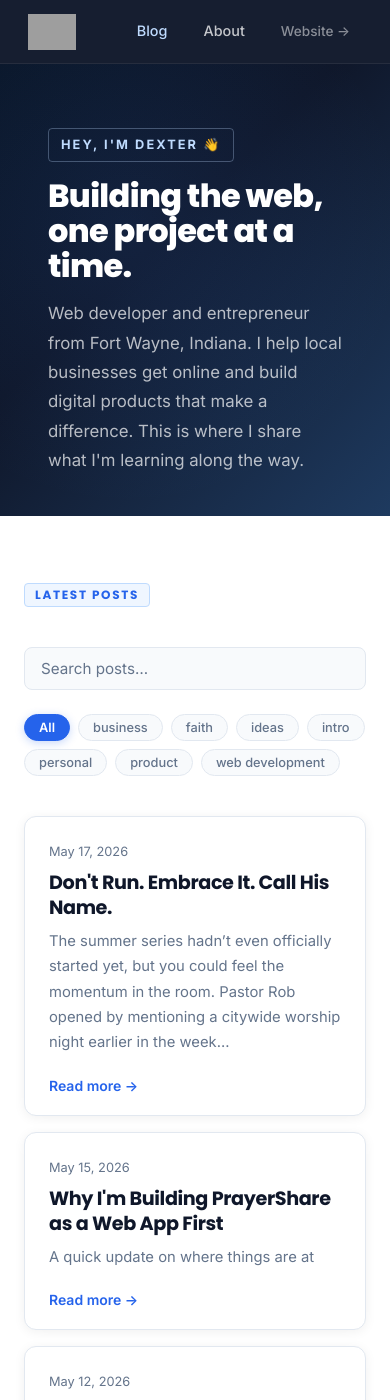
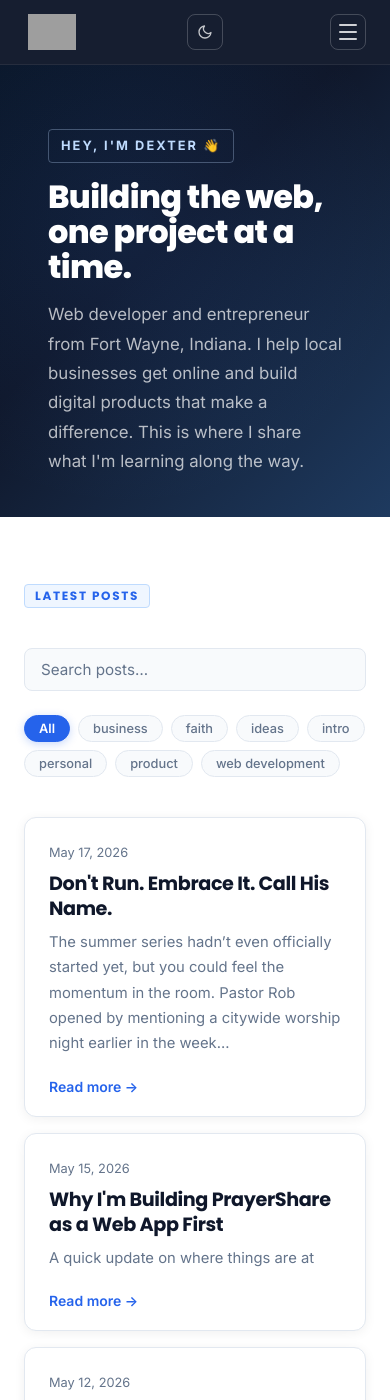
Before and after one commit to dextercarlmiller/blog, a Jekyll site: the page built from index.md, in a window 390 px wide and 1400 px high. Built offline with Jekyll 4.4.1, drawn with Linux system fonts in a browser that asks for light colours; comment, search, counter and statistics services are not loaded; grey boxes are pictures that could not be loaded.

Commit message:
Match nav exactly to dextermiller.com + add dark mode + hamburger
Nav HTML:
- Class names now match dextermiller.com exactly: .site-nav, .nav-container,
  .nav-logo, .nav-logo-img, .nav-logo-light/dark, .nav-links, .nav-link
- Logo uses logo-light.png / logo-dark.png with theme-aware visibility
- About link now points to dextermiller.com/about (no separate blog about)
- Dark mode toggle button with moon/sun SVGs (matches main site)
- Hamburger button with 3-span X animation (matches main site)

Nav CSS:
- Exact rgba(15,23,42,0.97) sticky background, 1px rgba(255,255,255,0.07) border
- .dark-mode-toggle: 36px square, border, icon swap via [data-theme="dark"]
- .nav-hamburger: hidden on desktop, flex on mobile <=700px
- Mobile nav: absolute dropdown, nav-open class toggle, backdrop blur

theme.js:
- Restores dark/light preference from localStorage on page load
- Falls back to prefers-color-scheme if no saved preference
- Toggles data-theme="dark" on <html> element (same pattern as main site)
- Hamburger toggles .nav-open on #nav-links + aria-expanded

Dark mode CSS:
- [data-theme="dark"] block overrides page bg (#0d1117), cards (#1c2333),
  borders (#30363d), text (#e6edf3) -- exact values from main site CSS
- Swaps nav-logo-light / nav-logo-dark visibility

https://claude.ai/code/session_01NMypdAV6VZTyYY5FNhrD84

```diff
--- a/_includes/header.html
+++ b/_includes/header.html
@@ -1,19 +1,30 @@
-<header class="site-header">
-  <div class="header-inner">
-    <a href="https://dextermiller.com" class="site-logo" target="_blank" rel="noopener">
-      <img
-        src="https://dextermiller.com/images/logo-light.png"
-        alt="Dexter Miller"
-        class="logo-img"
-        onerror="this.style.display='none';this.nextElementSibling.style.display='flex';"
-      >
-      <span class="logo-mark">DM</span>
-      <span class="logo-name">Dexter Miller</span>
+<nav class="site-nav">
+  <div class="nav-container">
+
+    <a href="https://dextermiller.com" class="nav-logo" aria-label="Dexter Miller — home">
+      <img src="https://dextermiller.com/images/logo-light.png" alt="Dexter Miller" class="nav-logo-img nav-logo-light">
+      <img src="https://dextermiller.com/images/logo-dark.png"  alt="Dexter Miller" class="nav-logo-img nav-logo-dark">
     </a>
-    <nav class="site-nav" aria-label="Main navigation">
-      <a href="{{ '/' | relative_url }}" class="nav-link {% if page.url == '/' %}active{% endif %}">Blog</a>
-      <a href="{{ '/about' | relative_url }}" class="nav-link {% if page.url == '/about/' or page.url == '/about.html' %}active{% endif %}">About</a>
-      <a href="https://dextermiller.com" class="nav-link nav-link-external" target="_blank" rel="noopener">Website &rarr;</a>
-    </nav>
+
+    <div class="nav-links" id="nav-links">
+      <a href="{{ '/' | relative_url }}"
+         class="nav-link{% if page.url == '/' %} active{% endif %}">Blog</a>
+      <a href="https://dextermiller.com/about"
+         class="nav-link">About</a>
+      <a href="https://dextermiller.com"
+         class="nav-link">Website</a>
+    </div>
+
+    <button class="dark-mode-toggle" id="dark-mode-toggle" aria-label="Toggle dark mode">
+      <svg class="icon-moon" xmlns="http://www.w3.org/2000/svg" viewBox="0 0 24 24"><path d="M21 12.79A9 9 0 1 1 11.21 3 7 7 0 0 0 21 12.79z"/></svg>
+      <svg class="icon-sun"  xmlns="http://www.w3.org/2000/svg" viewBox="0 0 24 24"><circle cx="12" cy="12" r="5"/><line x1="12" y1="1"  x2="12" y2="3"/><line x1="12" y1="21" x2="12" y2="23"/><line x1="4.22" y1="4.22"  x2="5.64" y2="5.64"/><line x1="18.36" y1="18.36" x2="19.78" y2="19.78"/><line x1="1"  y1="12" x2="3"  y2="12"/><line x1="21" y1="12" x2="23" y2="12"/><line x1="4.22" y1="19.78" x2="5.64" y2="18.36"/><line x1="18.36" y1="5.64"  x2="19.78" y2="4.22"/></svg>
+    </button>
+
+    <button class="nav-hamburger" id="nav-hamburger" aria-expanded="false" aria-label="Toggle navigation" aria-controls="nav-links">
+      <span></span>
+      <span></span>
+      <span></span>
+    </button>
+
   </div>
-</header>
+</nav>
--- a/_layouts/default.html
+++ b/_layouts/default.html
@@ -1,5 +1,5 @@
 <!DOCTYPE html>
-<html lang="en">
+<html lang="en" data-theme="">
 <head>
   {% include head.html %}
 </head>
@@ -9,5 +9,6 @@
     {{ content }}
   </main>
   {% include footer.html %}
+  <script src="{{ '/assets/js/theme.js' | relative_url }}"></script>
 </body>
 </html>
--- a/_sass/_layout.scss
+++ b/_sass/_layout.scss
@@ -6,11 +6,10 @@
 }
 
 // =============================================================================
-// NAV - matches .site-nav / .nav-container on dextermiller.com
-// Always dark navy, never changes with page background
+// NAV - exact class names from dextermiller.com CSS
 // =============================================================================
 
-.site-header {
+.site-nav {
   position: sticky;
   top: 0;
   z-index: 100;
@@ -18,69 +17,42 @@
   backdrop-filter: blur(8px);
   -webkit-backdrop-filter: blur(8px);
   border-bottom: 1px solid rgba(255, 255, 255, 0.07);
-  height: $header-height;
-  display: flex;
-  align-items: center;
 }
 
-.header-inner {
+.nav-container {
   max-width: $container-width;
   margin: 0 auto;
   padding: 0 $space-lg;
-  width: 100%;
-  height: 100%;
+  height: $header-height;
   display: flex;
   align-items: center;
   justify-content: space-between;
 }
 
-// Logo - matches .nav-logo / .nav-logo-img on dextermiller.com
-.site-logo {
+// Logo
+.nav-logo {
   display: flex;
   align-items: center;
   padding: 8px 4px;
   text-decoration: none;
-  transition: opacity $transition;
+  flex-shrink: 0;
 
-  &:hover {
+  &:hover .nav-logo-img {
     opacity: 0.8;
   }
 }
 
-.logo-img {
+.nav-logo-img {
   height: 36px;
   width: auto;
-  display: block;
+  transition: opacity $transition;
 }
 
-// Text fallback shown when logo image fails to load
-.logo-mark {
-  display: none;
-  width: 36px;
-  height: 36px;
-  background: $color-accent;
-  color: #fff;
-  border-radius: $radius-xs;
-  align-items: center;
-  justify-content: center;
-  font-family: $font-heading;
-  font-size: 0.8rem;
-  font-weight: 700;
-  letter-spacing: 0.05em;
-  flex-shrink: 0;
-}
+.nav-logo-dark  { display: none; }
+.nav-logo-light { display: block; }
 
-.logo-name {
-  font-family: $font-heading;
-  font-weight: 700;
-  font-size: 1rem;
-  color: rgba(255, 255, 255, 0.9);
-  letter-spacing: -0.01em;
-  margin-left: $space-sm;
-}
-
-// Nav links - matches .nav-links / .nav-link on dextermiller.com
-.site-nav {
+// Nav links
+.nav-links {
   display: flex;
   align-items: center;
   gap: 4px;
@@ -103,16 +75,82 @@
   &.active {
     color: $color-blue-pale;
   }
+}
 
-  // "Website ->" external link --- slightly dimmer to not compete with Blog/About
-  &.nav-link-external {
-    color: rgba(255, 255, 255, 0.5);
-    font-size: 0.85rem;
+// Dark mode toggle button
+.dark-mode-toggle {
+  display: flex;
+  align-items: center;
+  justify-content: center;
+  width: 36px;
+  height: 36px;
+  border-radius: $radius-sm;
+  background: transparent;
+  border: 1px solid rgba(255, 255, 255, 0.2);
+  color: rgba(255, 255, 255, 0.75);
+  cursor: pointer;
+  transition: all $transition;
+  margin-left: $space-sm;
+  flex-shrink: 0;
+  padding: 0;
 
-    &:hover {
-      color: #fff;
-      background: rgba(255, 255, 255, 0.1);
-    }
+  &:hover {
+    background: rgba(255, 255, 255, 0.1);
+    color: #fff;
+    border-color: rgba(255, 255, 255, 0.4);
+  }
+
+  svg {
+    width: 16px;
+    height: 16px;
+    stroke: currentColor;
+    fill: none;
+    stroke-width: 2;
+    stroke-linecap: round;
+    stroke-linejoin: round;
+  }
+
+  .icon-sun  { display: none; }
+  .icon-moon { display: block; }
+}
+
+// Hamburger button - hidden on desktop, shown on mobile
+.nav-hamburger {
+  display: none;
+  flex-direction: column;
+  justify-content: center;
+  align-items: center;
+  gap: 5px;
+  width: 36px;
+  height: 36px;
+  border: 1px solid rgba(255, 255, 255, 0.2);
+  border-radius: $radius-sm;
+  background: transparent;
+  cursor: pointer;
+  padding: 0;
+  margin-left: $space-sm;
+  flex-shrink: 0;
+
+  span {
+    display: block;
+    width: 18px;
+    height: 2px;
+    background: rgba(255, 255, 255, 0.8);
+    border-radius: 2px;
+    transition: 0.2s;
+    transform-origin: center center;
+  }
+
+  &:hover {
+    background: rgba(255, 255, 255, 0.1);
+    border-color: rgba(255, 255, 255, 0.4);
+    span { background: #fff; }
+  }
+
+  &[aria-expanded="true"] {
+    span:nth-child(1) { transform: translateY(7px) rotate(45deg); }
+    span:nth-child(2) { opacity: 0; transform: scaleX(0); }
+    span:nth-child(3) { transform: translateY(-7px) rotate(-45deg); }
   }
 }
 
@@ -1012,11 +1050,44 @@
   }
 }
 
-@media (max-width: $bp-sm) {
-  .logo-name {
-    display: none;
+// Mobile nav - matches dextermiller.com @media (max-width: 700px) nav behaviour
+@media (max-width: 700px) {
+  .nav-hamburger {
+    display: flex;
   }
 
+  .nav-links {
+    position: absolute;
+    top: $header-height;
+    left: 0;
+    right: 0;
+    background: rgba(15, 23, 42, 0.98);
+    backdrop-filter: blur(8px);
+    -webkit-backdrop-filter: blur(8px);
+    flex-direction: column;
+    align-items: stretch;
+    gap: 0;
+    padding: 8px 12px 16px;
+    border-bottom: 1px solid rgba(255, 255, 255, 0.08);
+    display: none;
+    z-index: 99;
+
+    &.nav-open {
+      display: flex;
+    }
+  }
+
+  .nav-link {
+    padding: 12px 16px;
+  }
+
+  .footer-top {
+    flex-direction: column;
+    gap: $space-lg;
+  }
+}
+
+@media (max-width: $bp-sm) {
   .about-projects {
     grid-template-columns: 1fr;
   }
@@ -1036,3 +1107,136 @@
     align-items: center;
   }
 }
+
+// =============================================================================
+// DARK MODE - [data-theme="dark"] overrides matching dextermiller.com exactly
+// Applied by theme.js toggling data-theme="dark" on <html>
+// =============================================================================
+
+[data-theme="dark"] {
+  // Page colors
+  .site-main,
+  .posts-section,
+  .post,
+  .page-content,
+  .about-page,
+  .subscribe-page,
+  body {
+    background: #0d1117;
+    color: #e6edf3;
+  }
+
+  // Headings
+  h1, h2, h3, h4, h5, h6 {
+    color: #f0f6fc;
+  }
+
+  // Links
+  a {
+    color: $color-blue-light;
+    &:hover { color: $color-blue-pale; }
+  }
+
+  // Cards
+  .post-card,
+  .post-nav-link,
+  .post-reactions,
+  .post-subscribe-cta,
+  .project-card,
+  .reaction-btn {
+    background: #1c2333;
+    border-color: #30363d;
+  }
+
+  .post-card:hover,
+  .post-nav-link:hover {
+    background: #21262d;
+    border-color: #58a6ff;
+  }
+
+  // Post content
+  .post-content p,
+  .about-content p {
+    color: #c9d1d9;
+  }
+
+  // Post footer
+  .post-footer {
+    border-top-color: #30363d;
+  }
+
+  // Inputs
+  .search-input,
+  .subscribe-input {
+    background: #161b22;
+    border-color: #30363d;
+    color: #e6edf3;
+
+    &::placeholder { color: #6e7681; }
+    &:focus { border-color: $color-blue-light; }
+  }
+
+  // Tag filter buttons
+  .tag-filter-btn {
+    background: #161b22;
+    border-color: #30363d;
+    color: #8b949e;
+  }
+
+  // Section heading badge
+  .section-heading,
+  .about-eyebrow {
+    background: rgba(56, 139, 253, 0.15);
+    border-color: rgba(56, 139, 253, 0.4);
+    color: #79c0ff;
+  }
+
+  // Post tags
+  .post-tag {
+    background: rgba(56, 139, 253, 0.15);
+    border-color: rgba(56, 139, 253, 0.4);
+    color: #79c0ff;
+  }
+
+  // Hero text colours stay the same (hero is always dark)
+
+  // Footer brand sub
+  .footer-brand-sub {
+    color: #8b949e;
+  }
+
+  // Dividers and borders
+  hr,
+  .post-divider + *,
+  .about-header {
+    border-color: #30363d;
+  }
+
+  // Code
+  code {
+    background: #161b22;
+    border-color: #30363d;
+    color: #79c0ff;
+  }
+
+  // Tables
+  table th {
+    background: #161b22;
+    border-color: #30363d;
+    color: #f0f6fc;
+  }
+
+  table td {
+    border-color: #21262d;
+  }
+
+  // Nav logo swap
+  .nav-logo-dark  { display: block; }
+  .nav-logo-light { display: none; }
+
+  // Dark mode toggle icon swap
+  .dark-mode-toggle {
+    .icon-sun  { display: block; }
+    .icon-moon { display: none; }
+  }
+}
--- /dev/null
+++ b/assets/js/theme.js
@@ -0,0 +1,50 @@
+(function () {
+  var html = document.documentElement;
+  var toggleBtn = document.getElementById('dark-mode-toggle');
+  var hamburger = document.getElementById('nav-hamburger');
+  var navLinks = document.getElementById('nav-links');
+
+  // --- Dark mode ---
+
+  function applyTheme(theme) {
+    html.setAttribute('data-theme', theme || '');
+    try { localStorage.setItem('theme', theme || ''); } catch (e) {}
+  }
+
+  function getStoredTheme() {
+    try { return localStorage.getItem('theme'); } catch (e) { return null; }
+  }
+
+  // On load: restore saved preference, or fall back to system preference
+  var saved = getStoredTheme();
+  if (saved === 'dark') {
+    applyTheme('dark');
+  } else if (!saved && window.matchMedia && window.matchMedia('(prefers-color-scheme: dark)').matches) {
+    applyTheme('dark');
+  }
+
+  if (toggleBtn) {
+    toggleBtn.addEventListener('click', function () {
+      var current = html.getAttribute('data-theme');
+      applyTheme(current === 'dark' ? '' : 'dark');
+    });
+  }
+
+  // --- Mobile hamburger ---
+
+  if (hamburger && navLinks) {
+    hamburger.addEventListener('click', function () {
+      var isOpen = hamburger.getAttribute('aria-expanded') === 'true';
+      hamburger.setAttribute('aria-expanded', isOpen ? 'false' : 'true');
+      navLinks.classList.toggle('nav-open', !isOpen);
+    });
+
+    // Close nav when a link is clicked
+    navLinks.querySelectorAll('.nav-link').forEach(function (link) {
+      link.addEventListener('click', function () {
+        hamburger.setAttribute('aria-expanded', 'false');
+        navLinks.classList.remove('nav-open');
+      });
+    });
+  }
+})();
```
